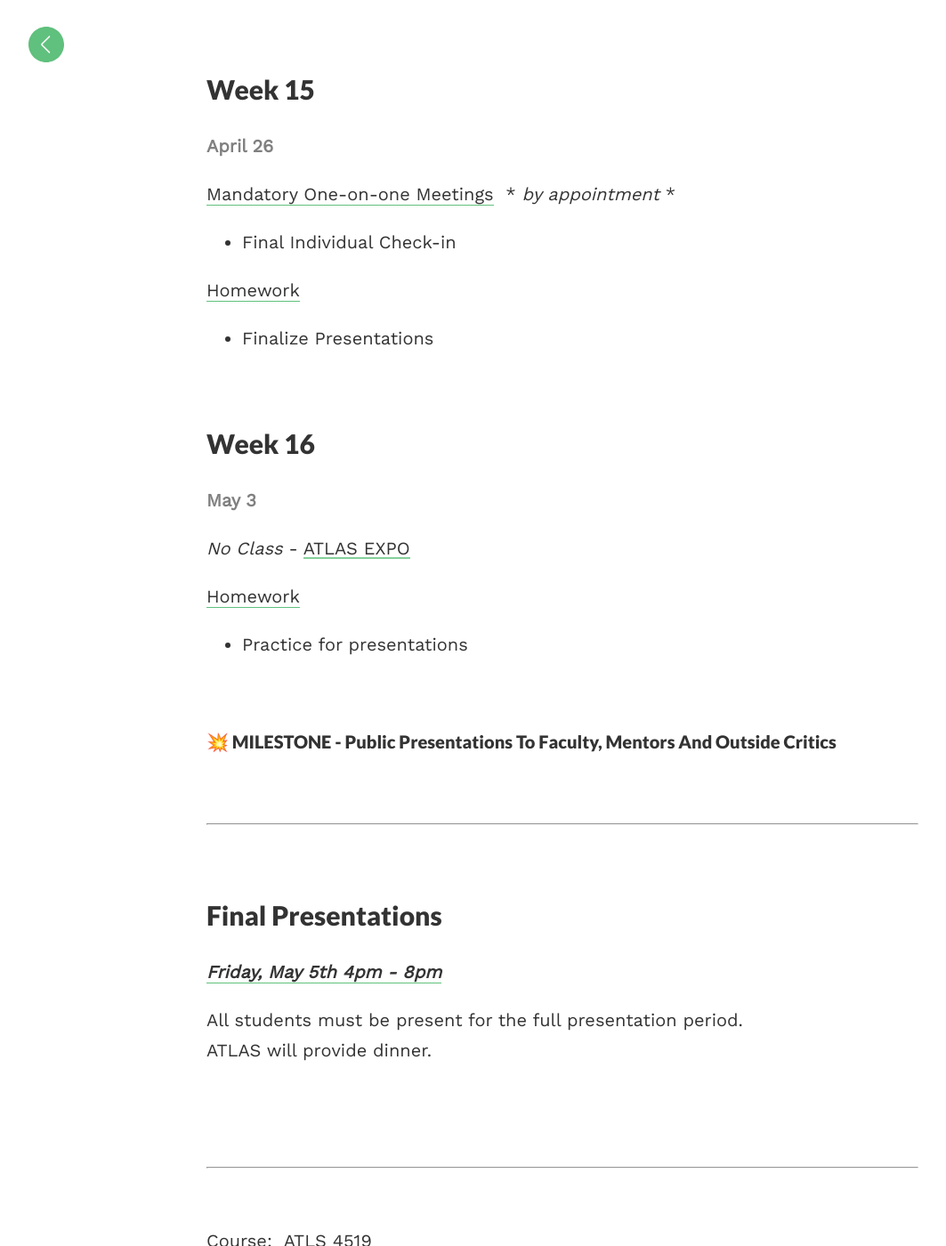
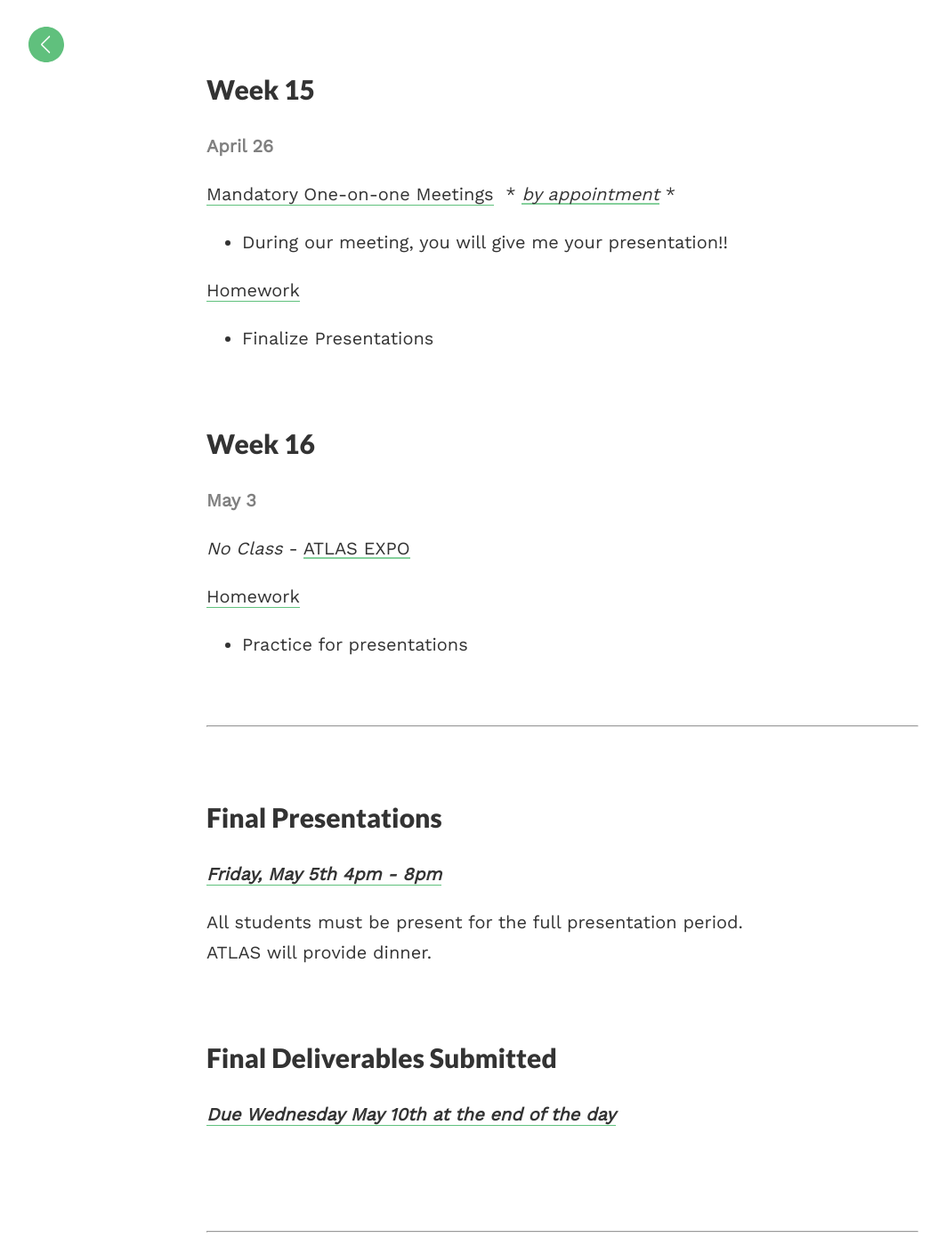
Before and after one commit to coloringchaos/capstone-s17, a Jekyll site: the page built from _posts/2017-01-16-schedule.md, in a window 1280 px wide and 1400 px high, scrolled down 7299 px. Shown: the whole window at 89% size, without its empty margins (8-1071 px from the left). Built offline with Jekyll 4.4.1, drawn with Linux system fonts in a browser that asks for light colours.

Commit message:
shceduel update

```diff
--- a/_posts/2017-01-16-schedule.md
+++ b/_posts/2017-01-16-schedule.md
@@ -264,9 +264,9 @@ You must have an approved Capstone project to continue the semester.*
 
 <span class="date">April 26</span>
 
-<span class="underlined">Mandatory One-on-one Meetings</span>&nbsp; * *by appointment* *
+<span class="underlined">Mandatory One-on-one Meetings</span>&nbsp; * *[by appointment](https://calendar.google.com/calendar/selfsched?sstoken=UUdLc0ZFRlNQWkYyfGRlZmF1bHR8M2ExNGRiNzQ3ZTk1NWE3NDQzMmFjZTZjNWQxYzRlMTA)* *
 
-+ Final Individual Check-in
++ During our meeting, you will give me your presentation!!
 
 <span class="underlined">Homework</span>
 
@@ -287,9 +287,9 @@ You must have an approved Capstone project to continue the semester.*
 
 <br>
 
-#### 💥 MILESTONE -  Public Presentations to faculty, mentors and outside critics
+<!-- #### 💥 MILESTONE -  Public Presentations to faculty, mentors and outside critics
 
-<br>
+<br> -->
 
 <hr>
 
@@ -302,5 +302,10 @@ You must have an approved Capstone project to continue the semester.*
 
 All students must be present for the full presentation period. <br>ATLAS will provide dinner.
 
+<br>
+
+## Final Deliverables Submitted
+
+<span class="underlined">***Due Wednesday May 10th at the end of the day***</span>
 
 <br>
```
